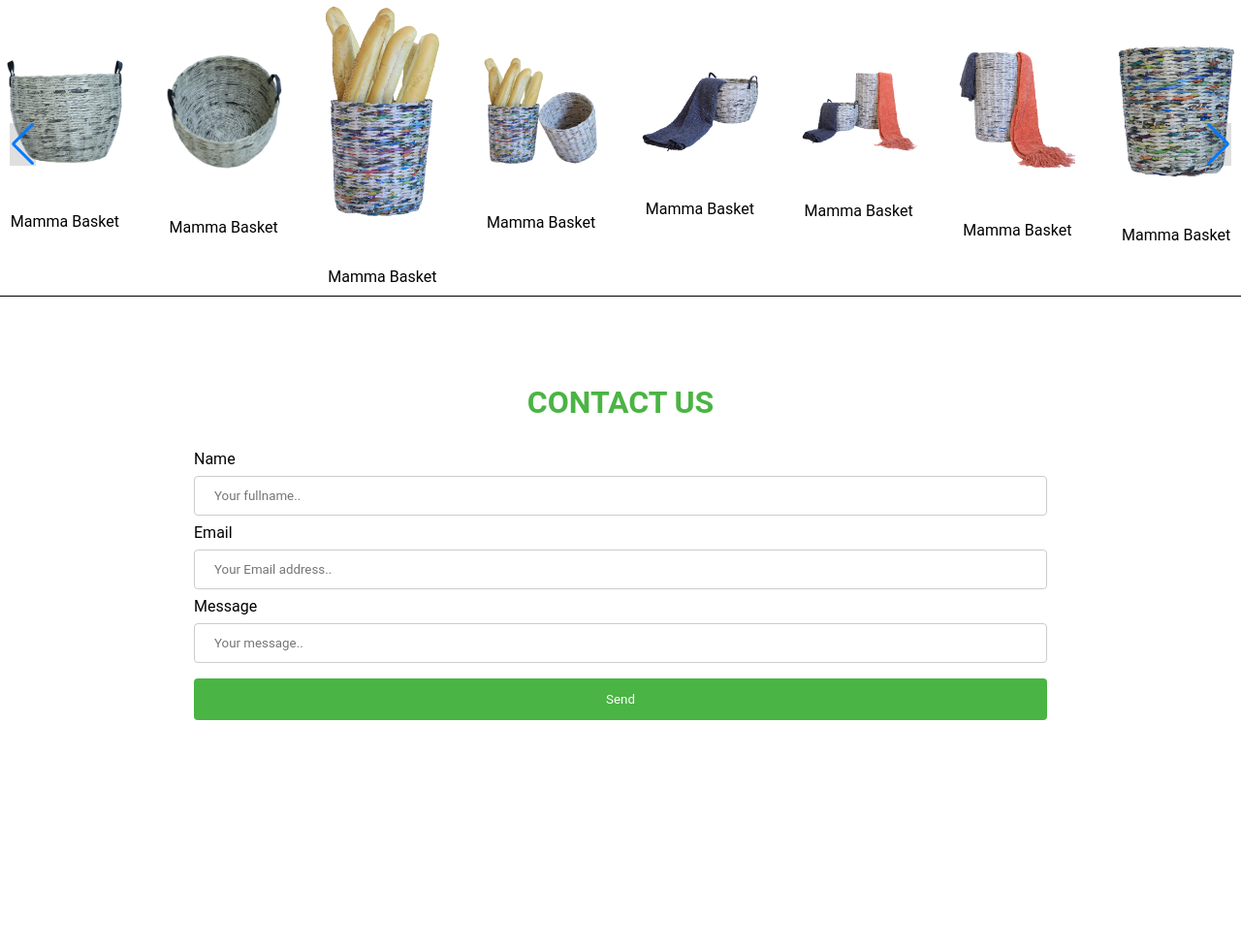
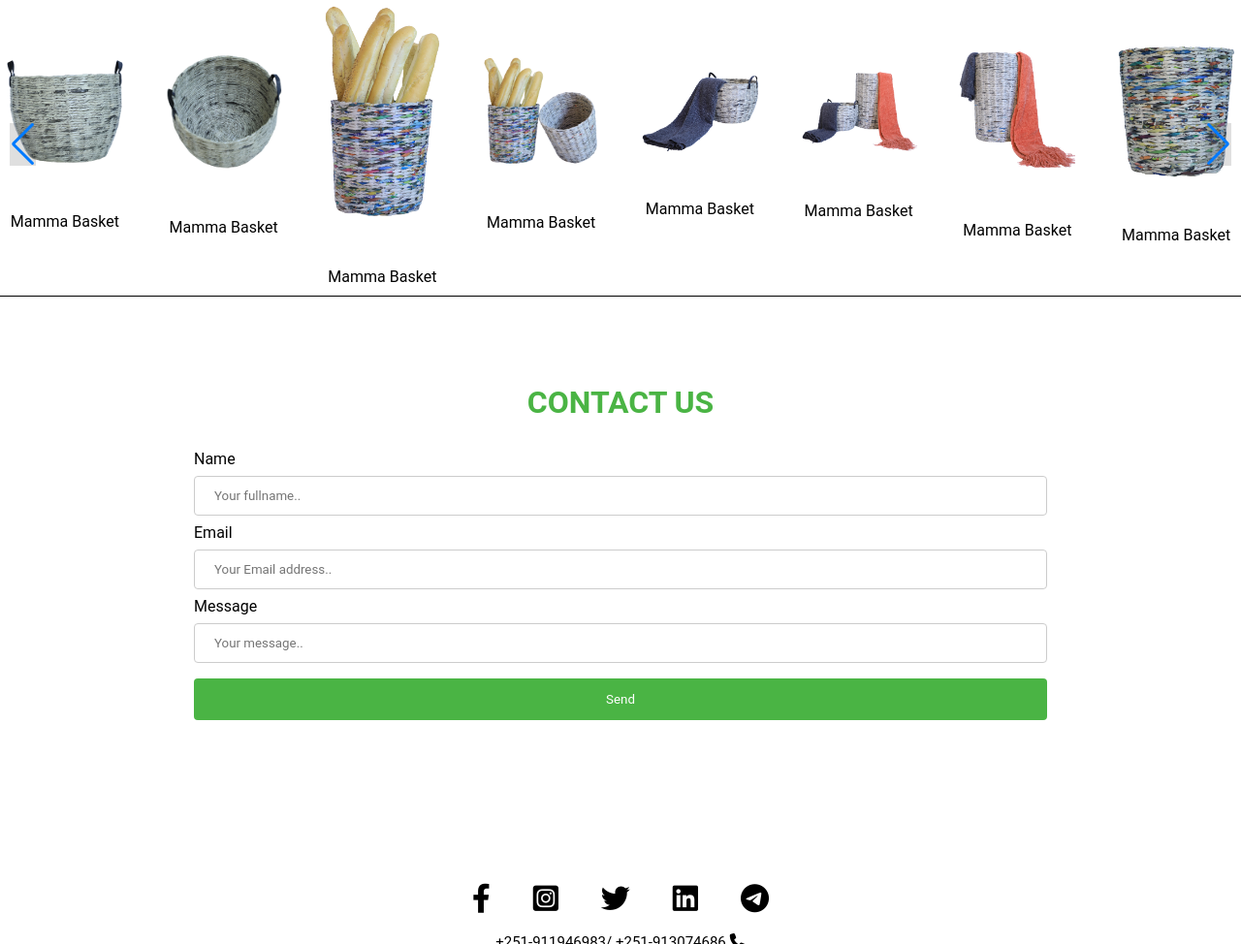
Before and after one commit to tevBoyz/andeMamma, a plain HTML site: page index.html in a window 1280 px wide. Shown: the part 1826-2800 px from the top of the page at 97% size. Before the commit the page ends 2672 px from the top, so only its background shows below. Drawn offline with nearby package versions, Linux system fonts and the light colour scheme.

Commit message:
second commit

```diff
--- a/index.html
+++ b/index.html
@@ -9,6 +9,11 @@
     <link
       rel="stylesheet"
       href="https://cdn.jsdelivr.net/npm/swiper/swiper-bundle.min.css"
+    />
+
+    <link
+      rel="stylesheet"
+      href="https://cdnjs.cloudflare.com/ajax/libs/font-awesome/6.1.1/css/all.min.css"
     />
 
     <title>Ande Mamma</title>
@@ -59,7 +64,7 @@
 
       <div class="abt-text">
         <h1>ABOUT US</h1>
-        <h2>Who We Are</h2>
+        <h3>Who We Are</h3>
         <h3>
           AndE Mamma is an Eco-Social Business Organization with a Great Dream
           of Transforming Ethiopians’ and Africans’ low Human Development Index
@@ -255,6 +260,35 @@
       </div>
     </section>
 
+    <section class="footer-section">
+      <div class="social">
+        <a href="https://www.facebook.com/profile.php?id=100076567689998"
+          ><i class="x fa-brands fa-facebook-f"></i
+        ></a>
+        <a href="https://www.instagram.com/ande_mamma"
+          ><i class="x fa-brands fa-instagram-square"></i
+        ></a>
+        <a
+          href="https://twitter.com/AndE_Mamma/status/1550153617260298243?t=DnoLw83xysab9z_aZHWqqw&s=19"
+          ><i class="x fa-brands fa-twitter"></i
+        ></a>
+        <a href="https://www.linkedin.com/in/ande-mamma-a1518b246"
+          ><i class="x fa-brands fa-linkedin"></i
+        ></a>
+        <a href="https://t.me/AndEMamma"
+          ><i class="x fa-brands fa-telegram"></i
+        ></a>
+      </div>
+      <div class="phone">
+        <a href="#">+251-911946983/ +251-913074686</a>
+        <i class="fa-solid fa-phone"></i>
+      </div>
+      <div class="copyright">
+        <i class="fa-solid fa-copyright"></i>
+        <a href="#">2022 All rights reserved</a>
+      </div>
+    </section>
+
     <!-- Swiper JS -->
     <script src="https://cdn.jsdelivr.net/npm/swiper/swiper-bundle.min.js"></script>
 
--- a/style.css
+++ b/style.css
@@ -452,3 +452,49 @@ input[type="submit"]:hover {
   padding-right: 200px;
   padding-top: 30px;
 }
+
+.footer-section {
+  width: 100%;
+  height: 200px;
+  display: flex;
+  flex-direction: column;
+  justify-content: center;
+  align-items: center;
+}
+.x {
+  color: black;
+  font-size: 30px;
+  margin: 0;
+  padding: 20px;
+  cursor: pointer;
+  transition: 0.3s ease-in;
+}
+
+.x:hover {
+  color: #717171;
+}
+
+.phone i .copyright i {
+  color: black;
+  font-size: 20px;
+  margin: 0;
+  padding: 30px;
+  cursor: pointer;
+  transition: 0.3s ease-in;
+}
+
+.phone i {
+  color: #000000;
+}
+
+.phone a {
+  text-decoration: none;
+  font-size: 15px;
+  color: #000000;
+}
+
+.copyright a {
+  text-decoration: none;
+  font-size: 15px;
+  color: #000000;
+}
```
